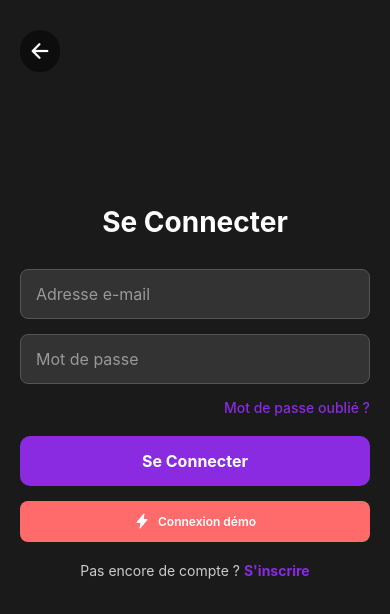
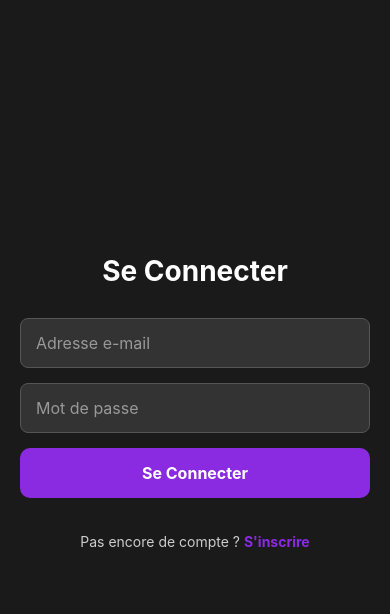
Before and after one commit to Zidaneravilimita/App_mobile, a React Native app: screen /Login in a window 390 px wide. Shown: the top 614 px of the page. Built offline with nearby package versions, Linux system fonts and the light colour scheme.

Commit message:
update notify login

```diff
--- a/src/screens/LoginScreen.js
+++ b/src/screens/LoginScreen.js
@@ -1,29 +1,35 @@
 // src/screens/LoginScreen.js
 import React, { useState } from "react";
 import {
+  SafeAreaView,
   View,
   Text,
-  StyleSheet,
-  SafeAreaView,
   TextInput,
   TouchableOpacity,
   ActivityIndicator,
   ScrollView,
+  StyleSheet,
+  Animated,
   Platform,
 } from "react-native";
 import { Ionicons } from "@expo/vector-icons";
 import { supabase } from "../config/supabase";
-import AsyncStorage from '@react-native-async-storage/async-storage';
+import AsyncStorage from "@react-native-async-storage/async-storage";
 
 export default function LoginScreen({ navigation, route }) {
   const [email, setEmail] = useState(route.params?.email || "");
   const [password, setPassword] = useState("");
   const [loading, setLoading] = useState(false);
+  const [slideAnim] = useState(new Animated.Value(-80));
   const [notification, setNotification] = useState({ message: "", type: "" });
 
   const showNotification = (message, type = "error") => {
     setNotification({ message, type });
-    setTimeout(() => setNotification({ message: "", type: "" }), 3000);
+    Animated.timing(slideAnim, { toValue: 10, duration: 400, useNativeDriver: false }).start(() => {
+      setTimeout(() => {
+        Animated.timing(slideAnim, { toValue: -80, duration: 400, useNativeDriver: false }).start();
+      }, 3000);
+    });
   };
 
   const handleLogin = async () => {
@@ -31,17 +37,9 @@ export default function LoginScreen({ navigation, route }) {
       showNotification("Veuillez remplir tous les champs.", "error");
       return;
     }
-
     setLoading(true);
-
     try {
-      console.log("Tentative de connexion avec:", email.trim());
-
-      const { data, error } = await supabase.auth.signInWithPassword({
-        email: email.trim(),
-        password,
-      });
-
+      const { data, error } = await supabase.auth.signInWithPassword({ email: email.trim(), password });
       if (error) throw error;
 
       const user = data?.user;
@@ -52,74 +50,40 @@ export default function LoginScreen({ navigation, route }) {
         .select("*")
         .eq("id", user.id)
         .maybeSingle();
-
       if (profileError) throw profileError;
 
       const userData = { ...user, ...profile };
-
       await AsyncStorage.setItem("current_user", JSON.stringify(userData));
       await AsyncStorage.setItem("last_login", new Date().toISOString());
 
       showNotification("Connexion réussie ✅", "success");
 
       setTimeout(() => {
-        navigation.reset({
-          index: 0,
-          routes: [{ name: "Home" }],
-        });
+        navigation.reset({ index: 0, routes: [{ name: "Home" }] });
       }, 1000);
-
     } catch (err) {
       console.error("Erreur connexion:", err);
-      showNotification(err.message || "Une erreur est survenue lors de la connexion.", "error");
+      showNotification(err.message || "Email ou mot de passe incorrect", "error");
     } finally {
       setLoading(false);
     }
   };
 
-  const handleDemoLogin = () => {
-    setEmail("demo@eventparty.com");
-    setPassword("demo123");
-    setTimeout(handleLogin, 200);
-  };
-
-  const handleResetPassword = async () => {
-    if (!email.trim()) {
-      showNotification("Veuillez entrer votre email.", "error");
-      return;
-    }
-
-    try {
-      const { error } = await supabase.auth.resetPasswordForEmail(email.trim());
-      if (error) throw error;
-      showNotification("Un email de réinitialisation a été envoyé.", "success");
-    } catch (err) {
-      console.error("Erreur reset password:", err);
-      showNotification("Erreur lors de la réinitialisation.", "error");
-    }
-  };
-
   return (
     <SafeAreaView style={styles.safeArea}>
-      <TouchableOpacity
-        style={styles.backButton}
-        onPress={() => navigation.goBack()}
+      <Animated.View
+        style={[
+          styles.notificationContainer,
+          notification.type === "success" ? styles.success : styles.error,
+          { top: slideAnim },
+        ]}
       >
-        <Ionicons name="arrow-back" size={24} color="#fff" />
-      </TouchableOpacity>
+        <Text style={styles.notificationText}>{notification.message}</Text>
+      </Animated.View>
 
       <ScrollView contentContainerStyle={styles.scrollContainer}>
         <View style={styles.container}>
           <Text style={styles.title}>Se Connecter</Text>
-
-          {notification.message ? (
-            <View style={[
-              styles.notificationContainer,
-              notification.type === "success" ? styles.success : styles.error
-            ]}>
-              <Text style={styles.notificationText}>{notification.message}</Text>
-            </View>
-          ) : null}
 
           <TextInput
             style={styles.input}
@@ -145,34 +109,12 @@ export default function LoginScreen({ navigation, route }) {
           />
 
           <TouchableOpacity
-            onPress={handleResetPassword}
-            style={styles.forgotPasswordButton}
-          >
-            <Text style={styles.forgotPasswordText}>Mot de passe oublié ?</Text>
-          </TouchableOpacity>
-
-          <TouchableOpacity
             style={[styles.button, loading && styles.buttonDisabled]}
             onPress={handleLogin}
             disabled={loading}
           >
-            {loading ? (
-              <ActivityIndicator color="#fff" />
-            ) : (
-              <Text style={styles.buttonText}>Se Connecter</Text>
-            )}
+            {loading ? <ActivityIndicator color="#fff" /> : <Text style={styles.buttonText}>Se Connecter</Text>}
           </TouchableOpacity>
-
-          <View style={styles.buttonRow}>
-            <TouchableOpacity
-              style={styles.demoButton}
-              onPress={handleDemoLogin}
-              disabled={loading}
-            >
-              <Ionicons name="flash" size={16} color="#fff" />
-              <Text style={styles.demoButtonText}>Connexion démo</Text>
-            </TouchableOpacity>
-          </View>
 
           <View style={styles.signupContainer}>
             <Text style={styles.signupText}>Pas encore de compte ? </Text>
@@ -190,45 +132,16 @@ const styles = StyleSheet.create({
   safeArea: { flex: 1, backgroundColor: "#1a1a1a" },
   scrollContainer: { flexGrow: 1, justifyContent: "center", paddingVertical: 20 },
   container: { paddingHorizontal: 20, paddingBottom: 40 },
-  backButton: {
-    position: "absolute",
-    top: Platform.OS === 'ios' ? 50 : 30,
-    left: 20,
-    zIndex: 10,
-    backgroundColor: 'rgba(0,0,0,0.5)',
-    padding: 8,
-    borderRadius: 20,
-  },
   title: { fontSize: 28, fontWeight: "700", color: "#fff", marginBottom: 30, textAlign: "center" },
-  notificationContainer: {
-    padding: 12,
-    borderRadius: 8,
-    marginBottom: 20,
-  },
+  input: { width: "100%", height: 50, backgroundColor: "#333", borderRadius: 8, paddingHorizontal: 15, fontSize: 16, color: "#fff", marginBottom: 15, borderWidth: 1, borderColor: "#555" },
+  button: { width: "100%", padding: 15, borderRadius: 10, backgroundColor: "#8A2BE2", alignItems: "center", marginBottom: 15 },
+  buttonDisabled: { backgroundColor: "#666", opacity: 0.7 },
+  buttonText: { color: "#fff", fontSize: 16, fontWeight: "700" },
+  signupContainer: { flexDirection: "row", justifyContent: "center", alignItems: "center", marginTop: 20 },
+  signupText: { color: "#ccc", fontSize: 14 },
+  signupLink: { fontWeight: "700", color: "#8A2BE2", fontSize: 14 },
+  notificationContainer: { position: "absolute", left: 10, right: 10, padding: 12, borderRadius: 8, zIndex: 1000 },
   success: { backgroundColor: "#4BB543" },
   error: { backgroundColor: "#FF4C4C" },
   notificationText: { color: "#fff", textAlign: "center", fontWeight: "600" },
-  input: {
-    width: "100%",
-    height: 50,
-    backgroundColor: "#333",
-    borderRadius: 8,
-    paddingHorizontal: 15,
-    fontSize: 16,
-    color: "#fff",
-    marginBottom: 15,
-    borderWidth: 1,
-    borderColor: "#555",
-  },
-  forgotPasswordButton: { alignSelf: "flex-end", marginBottom: 20 },
-  forgotPasswordText: { color: "#8A2BE2", fontSize: 14, fontWeight: "500" },
-  button: { width: "100%", padding: 15, borderRadius: 10, backgroundColor: "#8A2BE2", alignItems: "center", marginBottom: 15 },
-  buttonDisabled: { backgroundColor: "#666", opacity: 0.7 },
-  buttonText: { color: "#fff", fontSize: 16, fontWeight: "700" },
-  buttonRow: { flexDirection: "row", justifyContent: "center", marginBottom: 20 },
-  demoButton: { flexDirection: "row", alignItems: "center", justifyContent: "center", backgroundColor: "#FF6B6B", paddingHorizontal: 15, paddingVertical: 12, borderRadius: 8, gap: 8, flex: 1 },
-  demoButtonText: { color: "#fff", fontSize: 12, fontWeight: "600" },
-  signupContainer: { flexDirection: "row", justifyContent: "center", alignItems: "center", marginBottom: 20 },
-  signupText: { color: "#ccc", fontSize: 14 },
-  signupLink: { fontWeight: "700", color: "#8A2BE2", fontSize: 14 },
 });
--- a/src/screens/SignupScreen.js
+++ b/src/screens/SignupScreen.js
@@ -7,11 +7,10 @@ import {
   TextInput,
   TouchableOpacity,
   ActivityIndicator,
-  Alert,
+  ScrollView,
+  StyleSheet,
+  Animated,
   Platform,
-  ToastAndroid,
-  StyleSheet,
-  ScrollView,
 } from "react-native";
 import { Picker } from "@react-native-picker/picker";
 import { Ionicons } from "@expo/vector-icons";
@@ -28,9 +27,10 @@ export default function SignupScreen({ navigation }) {
   const [cities, setCities] = useState([]);
   const [loadingCities, setLoadingCities] = useState(true);
 
-  useEffect(() => {
-    loadCities();
-  }, []);
+  const [notification, setNotification] = useState({ message: "", type: "" });
+  const [slideAnim] = useState(new Animated.Value(-80));
+
+  useEffect(() => { loadCities(); }, []);
 
   const loadCities = async () => {
     try {
@@ -39,7 +39,6 @@ export default function SignupScreen({ navigation }) {
         .from("ville")
         .select("id_ville, nom_ville")
         .order("nom_ville", { ascending: true });
-
       if (error) throw error;
       setCities(data || []);
     } catch (err) {
@@ -50,86 +49,71 @@ export default function SignupScreen({ navigation }) {
     }
   };
 
-  const notify = (message, title = "Info") => {
-    if (Platform.OS === "android") {
-      ToastAndroid.show(message, ToastAndroid.LONG);
-    } else {
-      Alert.alert(title, message);
-    }
+  const showNotification = (message, type = "error") => {
+    setNotification({ message, type });
+    Animated.timing(slideAnim, {
+      toValue: 10,
+      duration: 400,
+      useNativeDriver: false,
+    }).start(() => {
+      setTimeout(() => {
+        Animated.timing(slideAnim, {
+          toValue: -80,
+          duration: 400,
+          useNativeDriver: false,
+        }).start();
+      }, 3000);
+    });
   };
 
   const isValidEmail = (value) => /\S+@\S+\.\S+/.test(value);
 
   const handleSignup = async () => {
     if (!username.trim() || !email.trim() || !password || !confirmPassword) {
-      notify("Veuillez remplir tous les champs obligatoires.", "Erreur");
+      showNotification("Veuillez remplir tous les champs obligatoires.", "error");
       return;
     }
     if (!isValidEmail(email)) {
-      notify("Format d'email invalide.", "Erreur");
+      showNotification("Format d'email invalide.", "error");
       return;
     }
     if (password.length < 6) {
-      notify("Le mot de passe doit contenir au moins 6 caractères.", "Erreur");
+      showNotification("Le mot de passe doit contenir au moins 6 caractères.", "error");
       return;
     }
     if (password !== confirmPassword) {
-      notify("Les mots de passe ne correspondent pas.", "Erreur");
+      showNotification("Les mots de passe ne correspondent pas.", "error");
       return;
     }
 
     setLoading(true);
     try {
-      // 1️⃣ Création du compte dans auth.users
-      const { data, error } = await supabase.auth.signUp({
-        email: email.trim(),
-        password,
-      });
-
-      if (error) {
-        console.error("Erreur signup:", error.message);
-        notify("Erreur lors de la création du compte.", "Erreur");
-        return;
-      }
+      const { data, error } = await supabase.auth.signUp({ email: email.trim(), password });
+      if (error) throw error;
 
       const user = data?.user;
-      if (!user) {
-        notify("Impossible de créer le compte utilisateur.", "Erreur");
-        return;
-      }
+      if (!user) throw new Error("Impossible de créer le compte utilisateur.");
 
-      // 2️⃣ Insertion dans la table profiles
-      const { error: profileError } = await supabase.from("profiles").insert([
-        {
+      const { error: profileError } = await supabase.from("profiles").insert([{
         id: user.id,
         username: username.trim(),
         email: email.trim(),
         role: "visiteur",
         avatar_url: "https://i.ibb.co/2n9H0hZ/default-avatar.png",
         id_ville: selectedCityId ? parseInt(selectedCityId, 10) : null,
-        },
-      ]);
+      }]);
+      if (profileError) throw profileError;
 
-      if (profileError) {
-        console.error("Erreur insertion profile:", profileError.message);
-        notify("Erreur lors de l'enregistrement du profil.", "Erreur");
-        return;
-      }
-
-      // Sauvegarder localement
       await AsyncStorage.setItem("user_profile", JSON.stringify({ ...user, username }));
-
-      notify("Inscription réussie 🎉", "Succès");
+      showNotification("Inscription réussie 🎉", "success");
 
       setTimeout(() => {
-        navigation.reset({
-          index: 0,
-          routes: [{ name: "Home" }],
-        });
+        navigation.reset({ index: 0, routes: [{ name: "Home" }] });
       }, 1500);
+
     } catch (err) {
       console.error("Erreur inscription:", err.message);
-      notify("Erreur inattendue lors de l'inscription.", "Erreur");
+      showNotification(err.message || "Erreur inattendue lors de l'inscription.", "error");
     } finally {
       setLoading(false);
     }
@@ -137,6 +121,16 @@ export default function SignupScreen({ navigation }) {
 
   return (
     <SafeAreaView style={styles.safeArea}>
+      <Animated.View
+        style={[
+          styles.notificationContainer,
+          notification.type === "success" ? styles.success : styles.error,
+          { top: slideAnim },
+        ]}
+      >
+        <Text style={styles.notificationText}>{notification.message}</Text>
+      </Animated.View>
+
       <ScrollView contentContainerStyle={styles.scrollContainer}>
         <View style={styles.container}>
           <Text style={styles.title}>Créer un compte</Text>
@@ -177,7 +171,7 @@ export default function SignupScreen({ navigation }) {
                 <Picker.Item label="Choisissez votre ville" value="" />
                 {cities.map((ville) => (
                   <Picker.Item
-                    key={ville.id_ville} // ✅ clé unique corrigée
+                    key={ville.id_ville}
                     label={ville.nom_ville}
                     value={String(ville.id_ville)}
                   />
@@ -237,47 +231,19 @@ const styles = StyleSheet.create({
   safeArea: { flex: 1, backgroundColor: "#1a1a1a" },
   scrollContainer: { flexGrow: 1, paddingVertical: 20 },
   container: { paddingHorizontal: 20, paddingBottom: 40 },
-  title: {
-    fontSize: 28,
-    fontWeight: "700",
-    color: "#fff",
-    marginBottom: 20,
-    textAlign: "center",
-  },
-  input: {
-    width: "100%",
-    height: 50,
-    backgroundColor: "#333",
-    borderRadius: 8,
-    paddingHorizontal: 15,
-    fontSize: 16,
-    color: "#fff",
-    marginBottom: 12,
-    borderWidth: 1,
-    borderColor: "#555",
-  },
+  title: { fontSize: 28, fontWeight: "700", color: "#fff", marginBottom: 20, textAlign: "center" },
+  input: { width: "100%", height: 50, backgroundColor: "#333", borderRadius: 8, paddingHorizontal: 15, fontSize: 16, color: "#fff", marginBottom: 12, borderWidth: 1, borderColor: "#555" },
   pickerContainer: { width: "100%", marginBottom: 12 },
   pickerLabel: { color: "#fff", marginBottom: 5, fontSize: 14, fontWeight: "500" },
   picker: { color: "#fff", backgroundColor: "#333" },
-  button: {
-    width: "100%",
-    padding: 15,
-    borderRadius: 10,
-    backgroundColor: "#8A2BE2",
-    alignItems: "center",
-    marginTop: 8,
-    flexDirection: "row",
-    justifyContent: "center",
-    gap: 8,
-  },
+  button: { width: "100%", padding: 15, borderRadius: 10, backgroundColor: "#8A2BE2", alignItems: "center", marginTop: 8, flexDirection: "row", justifyContent: "center", gap: 8 },
   buttonDisabled: { backgroundColor: "#666", opacity: 0.7 },
   buttonText: { color: "#fff", fontSize: 16, fontWeight: "700" },
-  loginContainer: {
-    flexDirection: "row",
-    justifyContent: "center",
-    alignItems: "center",
-    marginTop: 20,
-  },
+  loginContainer: { flexDirection: "row", justifyContent: "center", alignItems: "center", marginTop: 20 },
   loginText: { color: "#ccc", fontSize: 14 },
   loginLink: { color: "#8A2BE2", fontWeight: "700", fontSize: 14 },
+  notificationContainer: { position: "absolute", left: 10, right: 10, padding: 12, borderRadius: 8, zIndex: 1000 },
+  success: { backgroundColor: "#4BB543" },
+  error: { backgroundColor: "#FF4C4C" },
+  notificationText: { color: "#fff", textAlign: "center", fontWeight: "600" },
 });
```
Lines whose indentation alone changed are shown as unchanged.
